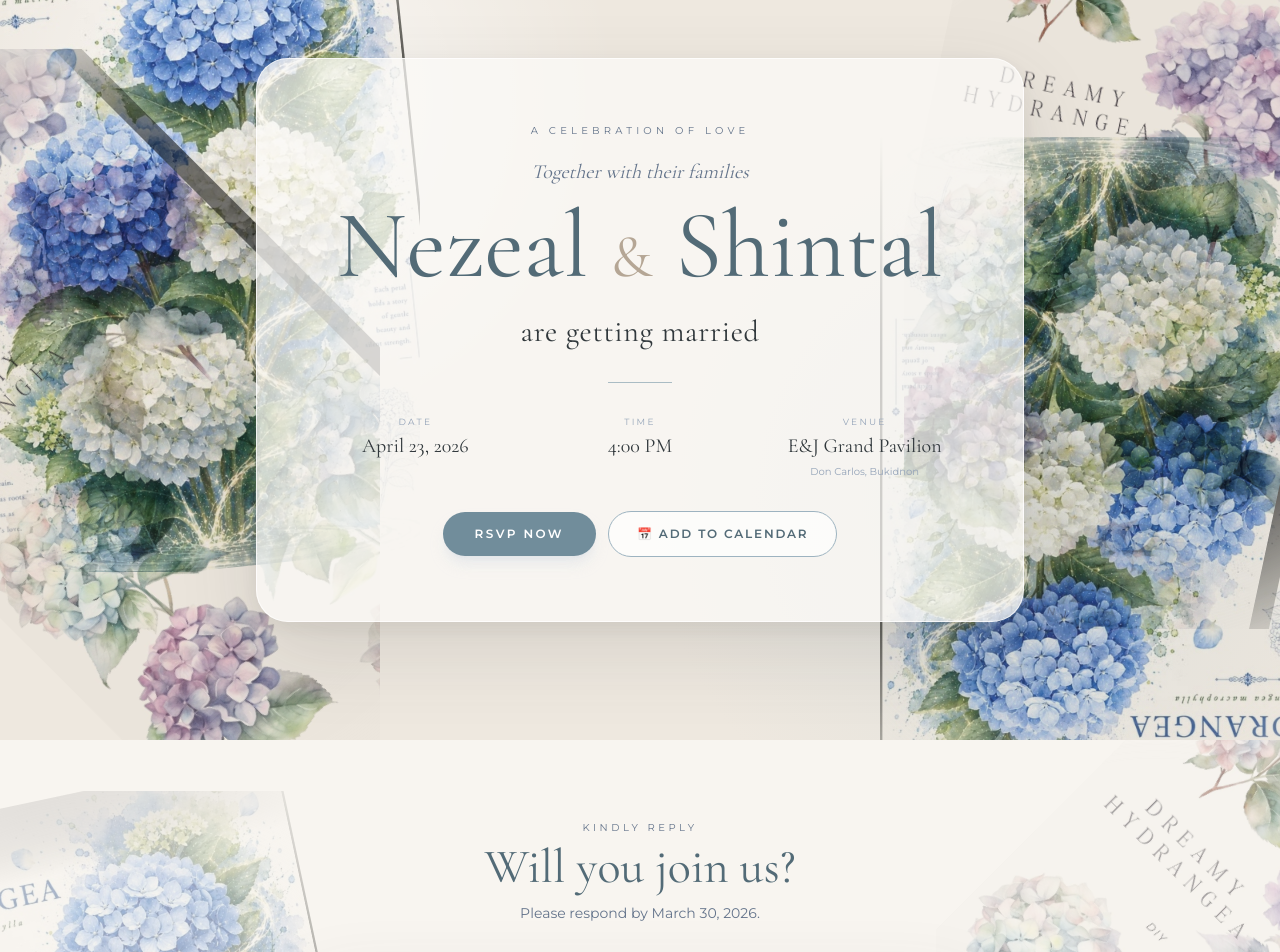
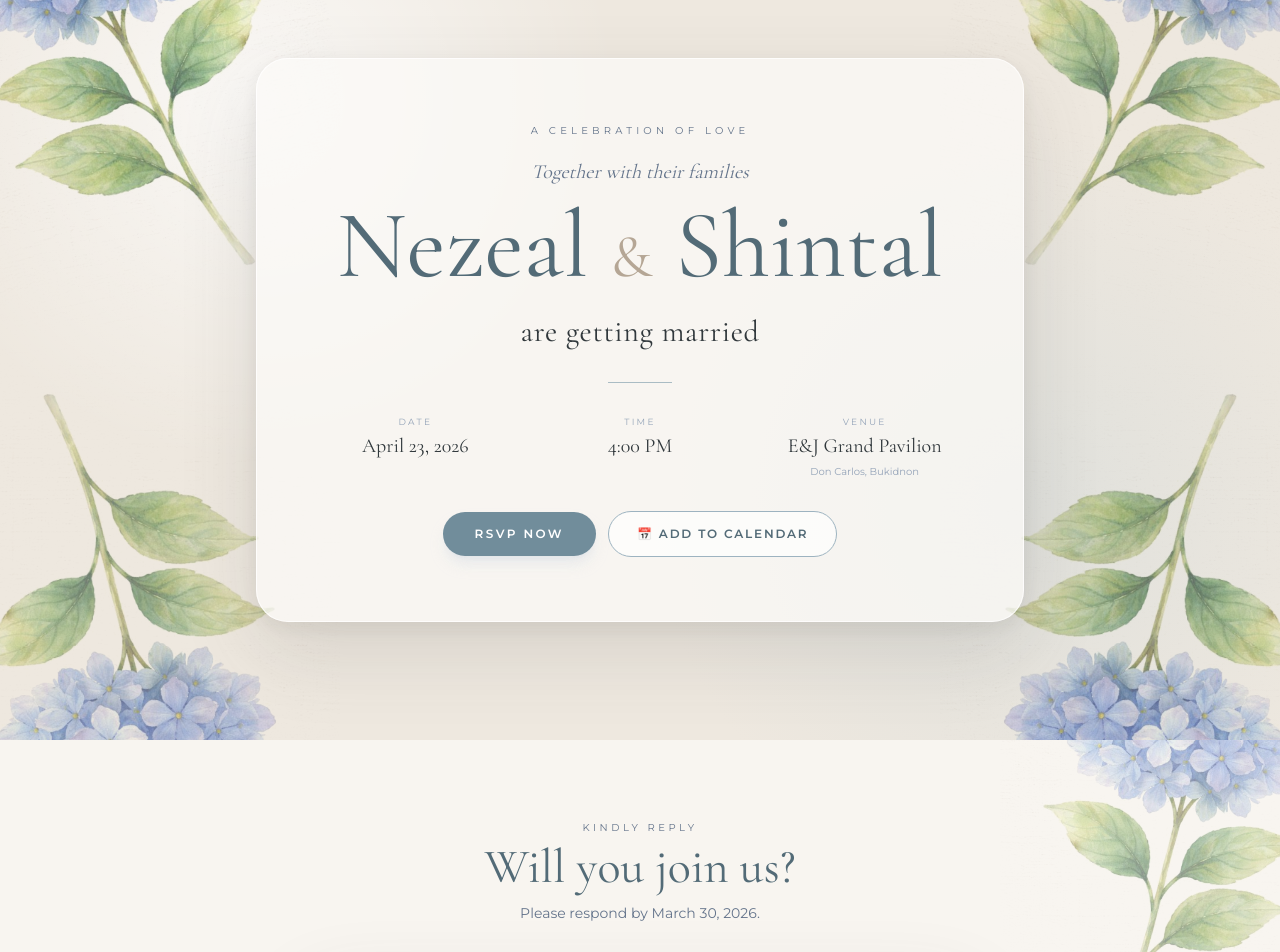
Before and after one commit to breacherwiz-hub/nezeal-shintal-rsvp, a Next.js app: page / in a window 1280 px wide. Shown: the part 60-1012 px from the top of the page. Built offline with nearby package versions, Linux system fonts and the light colour scheme.

Commit message:
Replace watermarked collection images with clean single hydrangea stem

```diff
--- a/app/floral-art.tsx
+++ b/app/floral-art.tsx
@@ -4,33 +4,33 @@ export default function FloralArt({ subtle = false }: { subtle?: boolean }) {
   if (subtle) {
     return (
       <div className="pointer-events-none absolute inset-0 overflow-hidden select-none">
-        {/* Top-Right Watercolor cluster */}
+        {/* Top-Right corner hydrangea */}
         <div
-          className="absolute -top-16 -right-16 sm:-top-24 sm:-right-24 w-72 sm:w-96 md:w-[440px] opacity-45 mix-blend-multiply pointer-events-none"
+          className="absolute -top-20 -right-16 sm:-top-28 sm:-right-20 w-56 sm:w-72 md:w-[360px] opacity-50 mix-blend-multiply pointer-events-none"
           style={{
-            maskImage: "radial-gradient(circle at center, black 60%, transparent 100%)",
-            WebkitMaskImage: "radial-gradient(circle at center, black 60%, transparent 100%)",
+            maskImage: "radial-gradient(circle at 60% 30%, black 45%, transparent 75%)",
+            WebkitMaskImage: "radial-gradient(circle at 60% 30%, black 45%, transparent 75%)",
           }}
         >
           <img
-            src={`${basePath}/hydrangea-watercolor.png`}
+            src={`${basePath}/hydrangea-single.png`}
             alt=""
-            className="w-full h-auto object-contain transform rotate-45 pointer-events-none"
+            className="w-full h-auto object-contain transform rotate-15 pointer-events-none"
           />
         </div>
 
-        {/* Bottom-Left Botanical cluster */}
+        {/* Bottom-Left corner hydrangea */}
         <div
-          className="absolute -bottom-20 -left-20 sm:-bottom-28 sm:-left-28 w-80 sm:w-[460px] opacity-40 mix-blend-multiply pointer-events-none"
+          className="absolute -bottom-20 -left-16 sm:-bottom-28 sm:-left-20 w-56 sm:w-72 md:w-[360px] opacity-45 mix-blend-multiply pointer-events-none"
           style={{
-            maskImage: "radial-gradient(circle at center, black 60%, transparent 100%)",
-            WebkitMaskImage: "radial-gradient(circle at center, black 60%, transparent 100%)",
+            maskImage: "radial-gradient(circle at 40% 70%, black 45%, transparent 75%)",
+            WebkitMaskImage: "radial-gradient(circle at 40% 70%, black 45%, transparent 75%)",
           }}
         >
           <img
-            src={`${basePath}/hydrangea-botanical.jpg`}
+            src={`${basePath}/hydrangea-single.png`}
             alt=""
-            className="w-full h-auto object-contain transform -rotate-12 pointer-events-none"
+            className="w-full h-auto object-contain transform -rotate-160 scale-x-[-1] pointer-events-none"
           />
         </div>
       </div>
@@ -39,61 +39,61 @@ export default function FloralArt({ subtle = false }: { subtle?: boolean }) {
 
   return (
     <div className="pointer-events-none absolute inset-0 overflow-hidden select-none">
-      {/* Top Left Botanical Hydrangea Branch */}
+      {/* Top Left hydrangea */}
       <div
-        className="absolute -top-12 -left-12 sm:-top-20 sm:-left-20 w-64 sm:w-96 md:w-[500px] opacity-85 mix-blend-multiply pointer-events-none"
+        className="absolute -top-24 -left-16 sm:-top-32 sm:-left-20 w-60 sm:w-80 md:w-[420px] opacity-70 mix-blend-multiply pointer-events-none"
         style={{
-          maskImage: "radial-gradient(circle at center, black 65%, transparent 100%)",
-          WebkitMaskImage: "radial-gradient(circle at center, black 65%, transparent 100%)",
+          maskImage: "radial-gradient(circle at 40% 35%, black 50%, transparent 78%)",
+          WebkitMaskImage: "radial-gradient(circle at 40% 35%, black 50%, transparent 78%)",
         }}
       >
         <img
-          src={`${basePath}/hydrangea-botanical.jpg`}
+          src={`${basePath}/hydrangea-single.png`}
           alt=""
-          className="w-full h-auto object-contain pointer-events-none transform -rotate-6"
+          className="w-full h-auto object-contain pointer-events-none transform -rotate-12 scale-x-[-1]"
         />
       </div>
 
-      {/* Top Right Watercolor cluster */}
+      {/* Top Right hydrangea */}
       <div
-        className="absolute -top-10 -right-12 sm:-top-16 sm:-right-16 w-56 sm:w-80 md:w-[440px] opacity-80 mix-blend-multiply pointer-events-none"
+        className="absolute -top-24 -right-16 sm:-top-32 sm:-right-20 w-60 sm:w-80 md:w-[420px] opacity-65 mix-blend-multiply pointer-events-none"
         style={{
-          maskImage: "radial-gradient(circle at center, black 65%, transparent 100%)",
-          WebkitMaskImage: "radial-gradient(circle at center, black 65%, transparent 100%)",
+          maskImage: "radial-gradient(circle at 60% 35%, black 50%, transparent 78%)",
+          WebkitMaskImage: "radial-gradient(circle at 60% 35%, black 50%, transparent 78%)",
         }}
       >
         <img
-          src={`${basePath}/hydrangea-watercolor.png`}
+          src={`${basePath}/hydrangea-single.png`}
           alt=""
           className="w-full h-auto object-contain pointer-events-none transform rotate-12"
         />
       </div>
 
-      {/* Bottom Left Watercolor cluster */}
+      {/* Bottom Left hydrangea */}
       <div
-        className="absolute -bottom-16 -left-14 sm:-bottom-24 sm:-left-20 w-60 sm:w-80 md:w-[460px] opacity-75 mix-blend-multiply pointer-events-none"
+        className="absolute -bottom-24 -left-16 sm:-bottom-32 sm:-left-20 w-60 sm:w-80 md:w-[420px] opacity-60 mix-blend-multiply pointer-events-none"
         style={{
-          maskImage: "radial-gradient(circle at center, black 65%, transparent 100%)",
-          WebkitMaskImage: "radial-gradient(circle at center, black 65%, transparent 100%)",
+          maskImage: "radial-gradient(circle at 40% 65%, black 50%, transparent 78%)",
+          WebkitMaskImage: "radial-gradient(circle at 40% 65%, black 50%, transparent 78%)",
         }}
       >
         <img
-          src={`${basePath}/hydrangea-watercolor.png`}
+          src={`${basePath}/hydrangea-single.png`}
           alt=""
-          className="w-full h-auto object-contain pointer-events-none transform -rotate-45"
+          className="w-full h-auto object-contain pointer-events-none transform rotate-180 scale-x-[-1]"
         />
       </div>
 
-      {/* Bottom Right Botanical Branch */}
+      {/* Bottom Right hydrangea */}
       <div
-        className="absolute -bottom-14 -right-14 sm:-bottom-20 sm:-right-20 w-64 sm:w-96 md:w-[480px] opacity-85 mix-blend-multiply pointer-events-none"
+        className="absolute -bottom-24 -right-16 sm:-bottom-32 sm:-right-20 w-60 sm:w-80 md:w-[420px] opacity-65 mix-blend-multiply pointer-events-none"
         style={{
-          maskImage: "radial-gradient(circle at center, black 65%, transparent 100%)",
-          WebkitMaskImage: "radial-gradient(circle at center, black 65%, transparent 100%)",
+          maskImage: "radial-gradient(circle at 60% 65%, black 50%, transparent 78%)",
+          WebkitMaskImage: "radial-gradient(circle at 60% 65%, black 50%, transparent 78%)",
         }}
       >
         <img
-          src={`${basePath}/hydrangea-botanical.jpg`}
+          src={`${basePath}/hydrangea-single.png`}
           alt=""
           className="w-full h-auto object-contain pointer-events-none transform rotate-180"
         />
```
